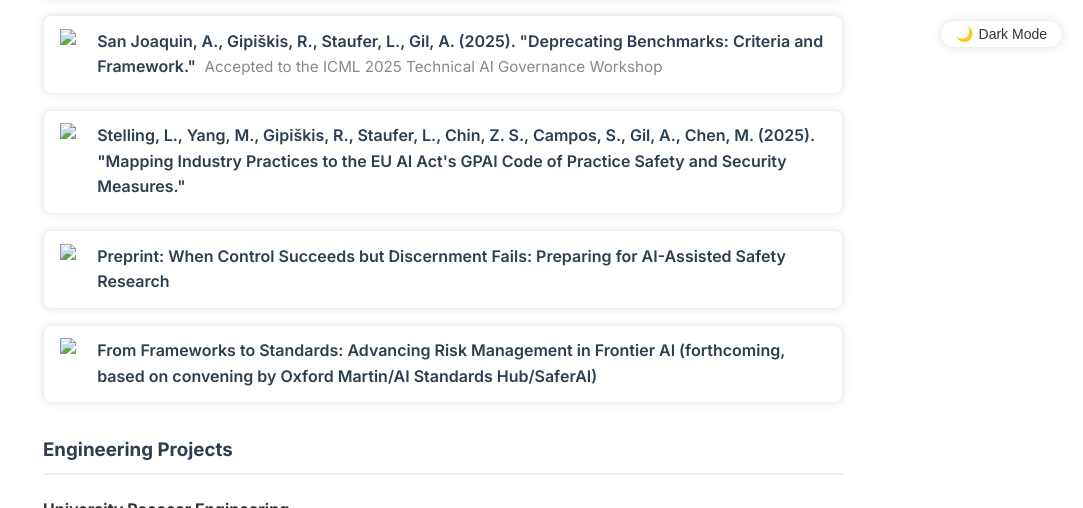
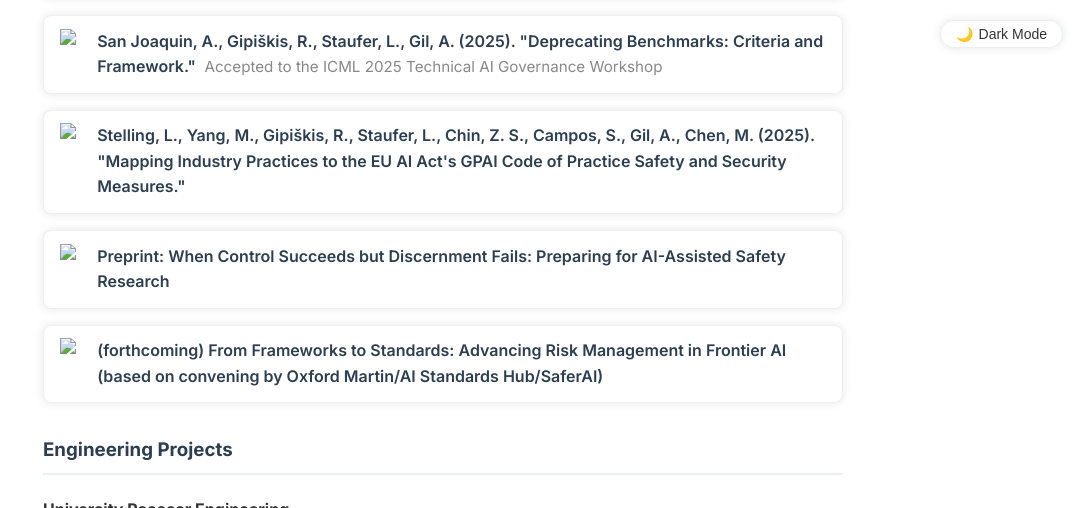
Before and after one commit to ariel-gil/ariel-gil.github.io, a Jekyll site: the page built from index.md, in a window 1280 px wide and 900 px high, scrolled down 2058 px, cut to the strip 0-508 px from the top of the window. Shown: the whole strip, without its empty margins (197-1280 px from the left). Built offline with Jekyll 4.4.1, drawn with Linux system fonts in a browser that asks for light colours.

```diff
--- a/_data/other_projects.yml
+++ b/_data/other_projects.yml
@@ -13,6 +13,7 @@
     - "images/offroad/large_905927_gf4kb8obns3zotbt5rs73sowt.png"
     - "images/offroad/knuckle_edited.png"
     - "images/offroad/large_905927_gjv6hu_xtjnmymmzps4bsfzpf.png"
+    - "images/offroad/large_905927_uzt5cfncdyxyf7e667y04w8pf.png"
     - "images/offroad/original_pdf_905927_tx5qprabuqtsvm_vekug8uvpx.pdf"
 
 - title: "Laser Eye Floater Removal"
--- a/_data/publications.yml
+++ b/_data/publications.yml
@@ -15,6 +15,6 @@
   url: "https://www.researchgate.net/publication/391987459_When_Control_Succeeds_but_Discernment_Fails_Preparing_for_AI-Assisted_Safety_Research"
   domain: "researchgate.net"
 
-- title: "From Frameworks to Standards: Advancing Risk Management in Frontier AI (forthcoming, based on convening by Oxford Martin/AI Standards Hub/SaferAI)"
+- title: "(forthcoming) From Frameworks to Standards: Advancing Risk Management in Frontier AI (based on convening by Oxford Martin/AI Standards Hub/SaferAI)"
   url: ""
   domain: "ox.ac.uk"
```
Also changed, not shown: images/offroad/large_905927_q2jttxrbetu6wsbzejnmnh7fg.jpg (deleted).
